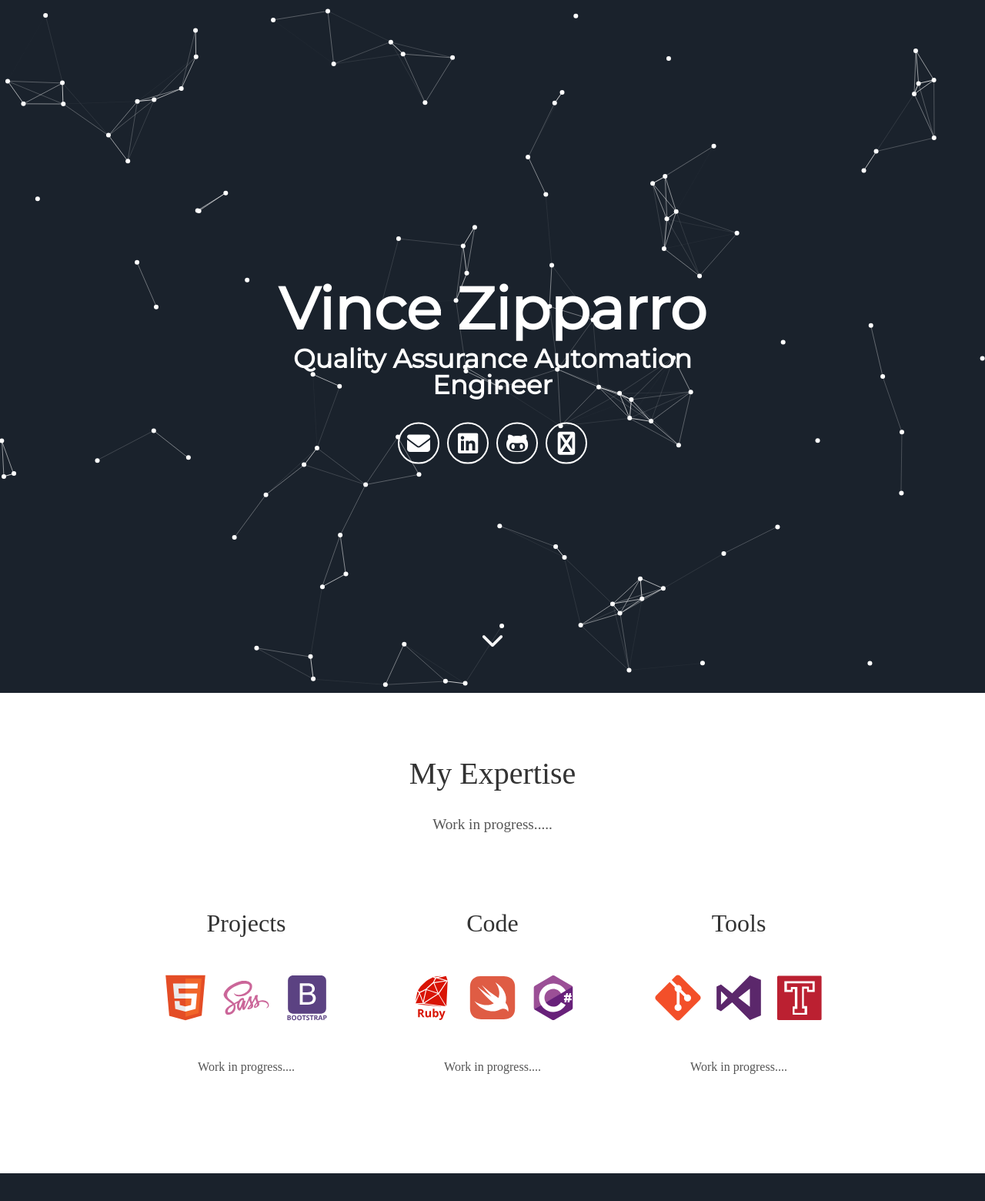
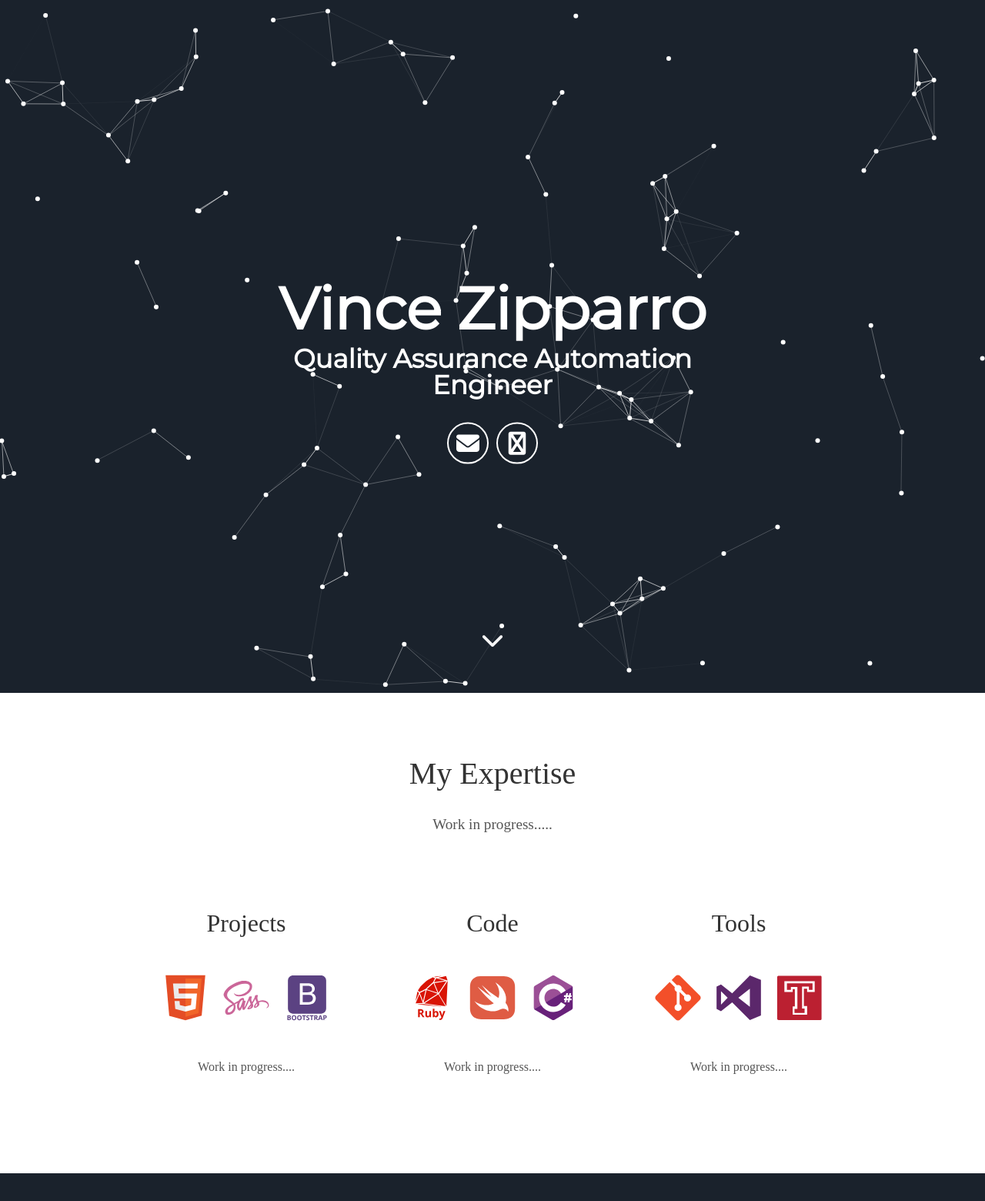
Before and after one commit to vincezipparro/vincezipparro.github.io, a Jekyll site: the page built from index.md, in a window 1280 px wide. Shown: the whole page at 77% size. Built offline with Jekyll 4.4.1, drawn with Linux system fonts in a browser that asks for light colours; nearby versions of some CDN libraries; some web fonts are replaced; our own code applies the rules of GitHub Pages for plain Markdown files.

Commit message:
remove old logos and add new one

```diff
--- a/_includes/head.html
+++ b/_includes/head.html
@@ -5,6 +5,7 @@
 
   <title>{% if page.title %}{{ page.title }}{% else %}{{ site.title }}{% endif %}</title>
   <meta name="description" content="{% if page.description %}{{ page.description | strip_html | strip_newlines | truncate: 160 }}{% else %}{{ site.description }}{% endif %}">
+  <script src="https://kit.fontawesome.com/a673d0dbab.js" crossorigin="anonymous"></script>
 
   <link rel="stylesheet" href="{{ '/assets/css/main.css' | prepend: site.baseurl }}">
   <link rel="shortcut icon" type="image/png" href="{{ '/assets/new_favicon.png' }}" >
--- a/_includes/header.html
+++ b/_includes/header.html
@@ -7,9 +7,7 @@
       <div class="header-icons">
         <script src="https://kit.fontawesome.com/a673d0dbab.js" crossorigin="anonymous"></script>
         <a aria-label="Send email" href="mailto:vincezipparro@gmail.com"><i class="icon fa fa-envelope"></i></a>
-        <a aria-label="My LinkedIn" target="_blank" href="https://www.linkedin.com/in/vince-zipparro-aba09959/"><i class="icon fa fa-linkedin-square" aria-hidden="true"></i></a>
-        <a aria-label="My Github" target="_blank" href="https://github.com/vincezipparro"><i class="icon fa fa-github-alt" aria-hidden="true"></i></a>
-        <a aria-label="My App" target="_blank" href="https://apps.apple.com/us/app/bar-tabs/id1447581838"><i class="icon fa fa-app-store" aria-hidden="true"></i></a>
+        <a aria-label="My App" target="_blank" href="https://apps.apple.com/us/app/bar-tabs/id1447581838"><i class="icon fa fa-app-store-ios" aria-hidden="true"></i></a>
       </div>
       <div class="header-links">
         <!-- <a class="link" href="#about" data-scroll>About Me</a> -->
```
